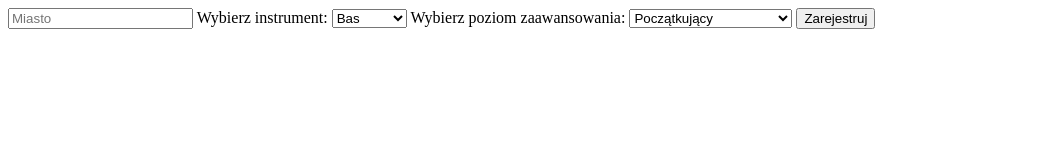
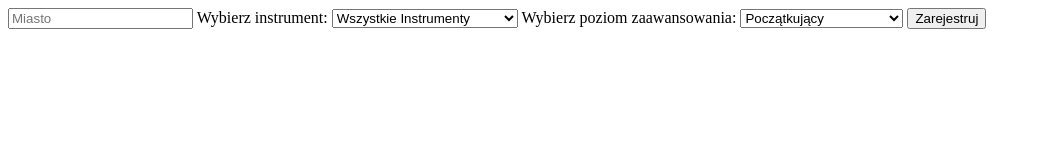
Before and after one commit to tadeusz12121/baza_muzykow, a website: page rejestracja.html in a window 1280 px wide. Shown: the whole page, without its empty margins (0-1041 px from the left). Drawn offline with Linux system fonts and the light colour scheme.

Commit message:
updaeeeeee

```diff
--- a/rejestracja.html
+++ b/rejestracja.html
@@ -17,10 +17,42 @@
        <select id="instrument" name="instrument">
 
 
-        <option value="bass">Bas</option>
-        <option value="guitar">Gitara</option>
-        <option value="drums">Perkusja</option>
-        <option value="keys">Klawisze</option>
+        <option value="">Wszystkie Instrumenty</option>
+            <option value="Altówka">Altówka</option>
+            <option value="Akordeon">Akordeon</option>
+            <option value="Banjo">Banjo</option>
+            <option value="Fortepian">Fortepian</option>
+            <option value="Flet poprzeczny">Flet poprzeczny</option>
+            <option value="Flet prosty">Flet prosty</option>
+            <option value="Gitara akustyczna">Gitara akustyczna</option>
+            <option value="Gitara elektryczna">Gitara elektryczna</option>
+            <option value="Gitara klasyczna">Gitara klasyczna</option>
+            <option value="Gitara basowa">Gitara basowa</option>
+            <option value="Gitara basowa(akustyczna)">Gitara basowa(akustyczna)</option>
+            <option value="Harmonijka ustna">Harmonijka ustna</option>
+            <option value="Harfa">Harfa</option>
+            <option value="Klarnet">Klarnet</option>
+            <option value="Kontrabas">Kontrabas</option>
+            <option value="Mandolina">Mandolina</option>
+            <option value="Obój">Obój</option>
+            <option value="Organy">Organy</option>
+            <option value="Perkusja">Perkusja</option>
+            <option value="Saksofon altowy">Saksofon altowy</option>
+            <option value="Saksofon barytonowy">Saksofon barytonowy</option>
+            <option value="Saksofon sopranowy">Saksofon sopranowy</option>
+            <option value="Syntezator">Syntezator</option>
+            <option value="Tamburyn">Tamburyn</option>
+            <option value="Trąbka">Trąbka</option>
+            <option value="Ukulele">Ukulele</option>
+            <option value="Wibrafon">Wibrafon</option>
+            <option value="Wokal Żeński">Wokal Żeński</option>
+            <option value="Wokal Męski">Wokal Męski</option>
+            <option value="Wiolonczela">Wiolonczela</option>
+            <option value="Skrzypce">Skrzypce</option>
+            <option value="Puzon">Puzon</option>
+            <option value="Róg">Róg</option>
+            <option value="Rhodes/pianino elektryczne">Rhodes/pianino elektryczne</option>
+            <option value="Cajon">Cajon</option>
 
     </select>
         <label for="level">Wybierz poziom zaawansowania:</label>
```
Also changed, not shown: musicians.html (+50 -37 lines).
